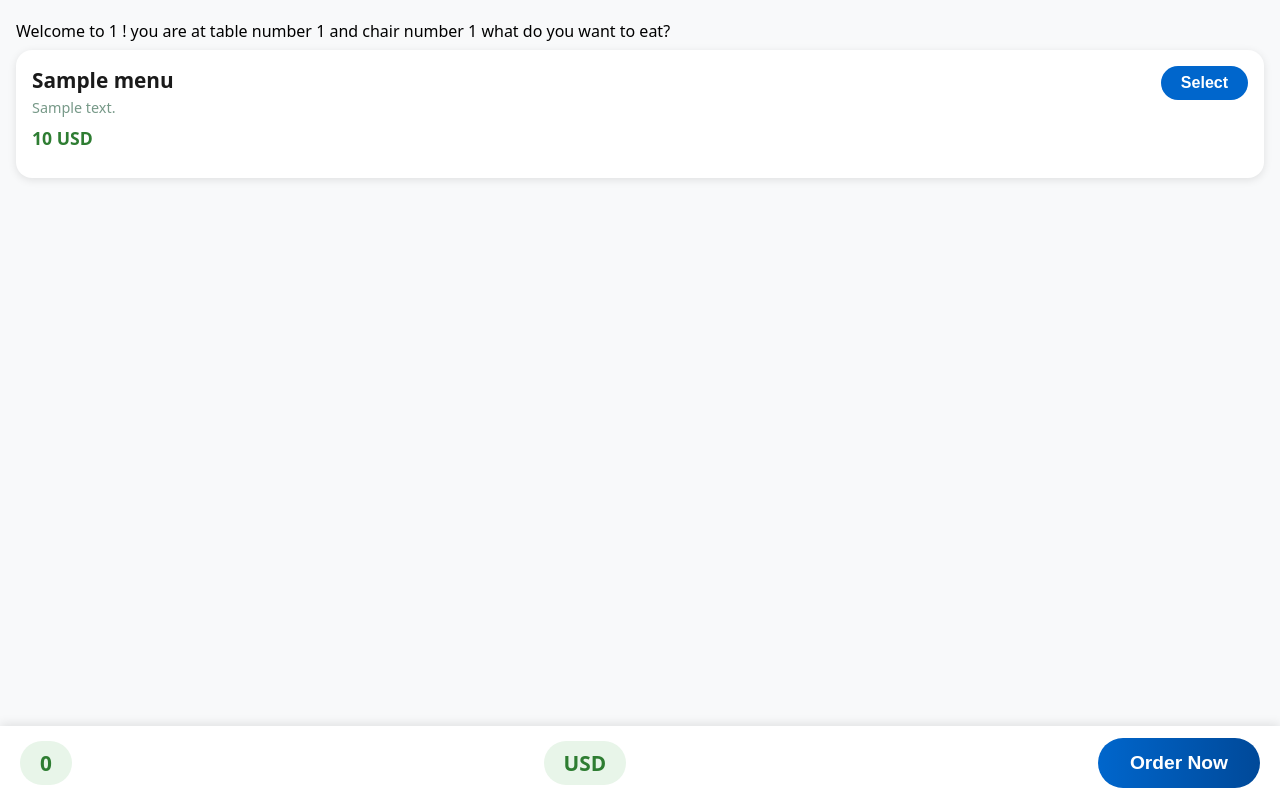
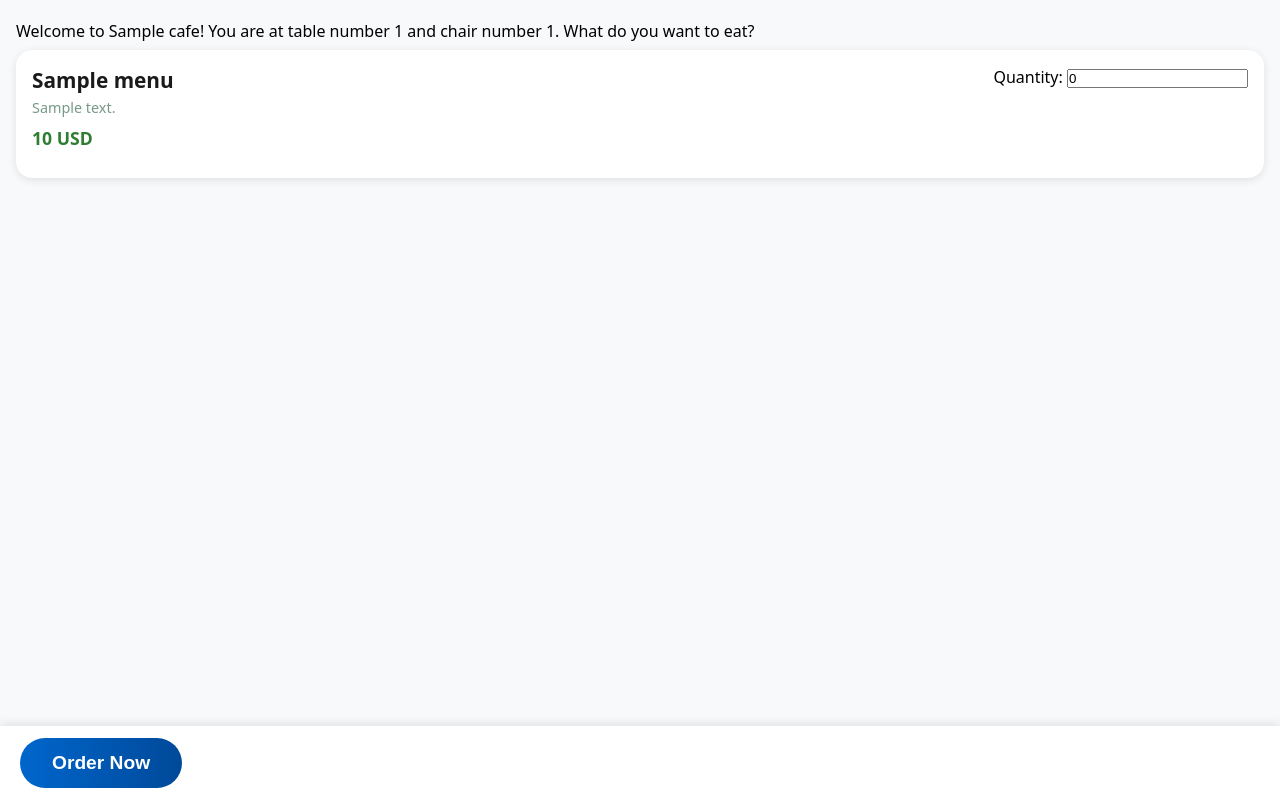
Before and after one commit to Dagi4g/Cafe, a Django app: page /menu in a window 1280 px wide. Run offline with Django 5.2, Linux system fonts and the light colour scheme; tables that the repository leaves empty hold one stand-in row (values such as "Sample post").

Commit message:
created the menu page so that it works without js.

```diff
--- a/order/models.py
+++ b/order/models.py
@@ -93,14 +93,34 @@ class Menu(models.Model):
 
 
 class Order(models.Model):
+    class Status(models.TextChoices):
+        PENDING = 'pending', 'Pending'
+        CONFIRMED = 'confirmed', 'Confirmed'
+        PREPARING = 'preparing', 'Preparing'
+        READY = 'ready', 'Ready'
+        COMPLETED = 'completed', 'Completed'
+        CANCELLED = 'cancelled', 'Cancelled'
+        REFUNDED = 'refunded', 'Refunded'
+
     date_time = models.DateTimeField(auto_now_add=True)
     item = models.ForeignKey(Menu, on_delete=models.CASCADE, related_name='orders')
     cart = models.PositiveIntegerField()
     chair = models.ForeignKey(Chair, on_delete=models.CASCADE, related_name='orders')
+    status = models.CharField(
+        max_length=20,
+        choices=Status.choices,
+        default=Status.PENDING
+    )
+
 
     @property
     def total_price(self):
         return self.item.price * self.cart
 
+    @property
+    def currency(self):
+        return self.item.currency
+
+
     def __str__(self):
         return f"Order {self.id} - {self.item.name}"
--- a/order/templates/order/home.html
+++ b/order/templates/order/home.html
@@ -1,40 +1,47 @@
 {% extends 'order/base.html' %}
 
 {% block content %}
+
+<form method="POST" action="{% url 'order:create_order' cafe_id=cafe.id table_id=table.id chair_id=chair.id %}">
+    {% csrf_token %}
+
     <div class="header">
-
-        <p>Welcome to {{cafe.id }} ! you are at table number {{ table.id }} and chair number {{ chair.id}} what do you want to eat?</p>
+        <p>
+            Welcome to {{ cafe.name }}! You are at table number {{ table.table_id }}
+            and chair number {{ chair.chair_id }}. What do you want to eat?
+        </p>
     </div>
 
     <div class="menu-container">
         <ul class="menu-list">
+
             {% for food in menu_list %}
-            <li class="menu-item" data-id="{{ food.id }}" data-price="{{ food.price }}" data-cafe="{{ cafe.id }}" data-table="{{ table.id }}" data-chair="{{ chair.id}}" >
+            <li class="menu-item">
                 <div class="item-main">
                     <div class="item-info">
                         <div class="food-name">{{ food.name }}</div>
                         <p class="food-description">{{ food.description }}</p>
-                        <span class="food-price">{{ food.price }} {{ food.currency }}</span>
+                        <span class="food-price">
+                            {{ food.price }} {{ food.currency }}
+                        </span>
                     </div>
-                    <button class="select-btn" >Select</button>
 
-                </div>
-
-                <!-- Quantity Panel (Hidden by default) -->
-                <div class="quantity-panel hidden">
-                    <div class="quantity-controls">
-                        <button class="qty-btn" data-action="decrease">−</button>
-                        <span class="quantity">1</span>
-                        <button class="qty-btn" data-action="increase">+</button>
+                    <!-- Quantity Input -->
+                    <div class="quantity-input">
+                        <label for="food_{{ food.id }}">Quantity:</label>
+                        <input
+                            id="food_{{ food.id }}"
+                            type="number"
+                            name="quantity_{{ food.id }}"
+                            value="0"
+                            min="0"
+                        >
                     </div>
-                    <span class="item-total">{{ food.price }} {{ food.currency }}</span>
-                    <button class="cancel-btn"> cancel </button>
-
                 </div>
             </li>
             {% empty %}
-            <div class='item-info'>
-                <p> sorry we don't have manu know</p>
+            <div class="item-info">
+                <p>Sorry, we don't have a menu now.</p>
             </div>
             {% endfor %}
 
@@ -42,10 +49,11 @@
     </div>
 
     <div class="sticky-button">
-        <div class="total-price" id="totalDisplay">0 </div>
-        <span class="total-price" > {{ menu_list.0.currency }}</span>
-        <button class="order-button" id="orderBtn" data-csrf={{ csrf_token }}>Order Now</button>
+        <button type="submit" class="order-button">
+            Order Now
+        </button>
     </div>
 
+</form>
 
 {% endblock content %}
--- a/order/urls.py
+++ b/order/urls.py
@@ -9,5 +9,5 @@ urlpatterns = [
         path('', views.scanner, name = 'home'),
         path('menu' , views.menu, name= 'menu'),
         path('generate_qr', views.generate_qr, name = 'qr_code'),
-        path('api/create-order/' ,views.create_order, name = 'create_order')
+        path('create_order/<int:cafe_id>/<int:table_id>/<int:chair_id>/' ,views.create_order, name = 'create_order')
         ]
--- a/order/views.py
+++ b/order/views.py
@@ -1,7 +1,7 @@
 from django.shortcuts import render, get_object_or_404
-from django.views.decorators.csrf import ensure_csrf_cookie
-from django.views.decorators.http import require_http_methods
 from django.http import HttpResponse, JsonResponse
+
+import json
 from . import models
 import qrcode
 from io import BytesIO
@@ -26,17 +26,17 @@ def menu(request):
 def scanner(request):
     return render(request, "order/qrscanner.html")
 
-import json
 
-def create_order(request):
+def create_order(request,cafe_id,table_id,chair_id):
     if request.method == "POST":
         data = json.loads(request.body)
+        print(data)
 
+        """cafe = get_object_or_404(models.Cafe,id=data['cafe_id'])
+        table = get_object_or_404(models.Table,id=data['table_id'], cafe = cafe)
+        chair = get_object_or_404(models.Chair,id=data['chair_id'], table=table)
+        for items in data['items']:
 
-        for items in data['items']:
-            cafe = get_object_or_404(models.Cafe,id=items['cafe_id'])
-            table = get_object_or_404(models.Table,id=items['table_id'], cafe = cafe)
-            chair = get_object_or_404(models.Chair,id=items['chair_id'], table=table)
             food = get_object_or_404(models.Menu, id=items["food_id"], cafe=cafe)
             if not chair.is_occupied:
                 chair.occupy()
@@ -47,6 +47,6 @@ def create_order(request):
                 print(order, order.total_price)
                 context = {'order':order}
             else:
-                print(f"{chair} is occupied")
+                print(f"{chair} is occupied")"""
 
-        return JsonResponse({"status":"success"})
+        return render(request, "order/home.html")
```
Also changed, not shown: order/migrations/0011_order_status.py (added), 1 other file.
